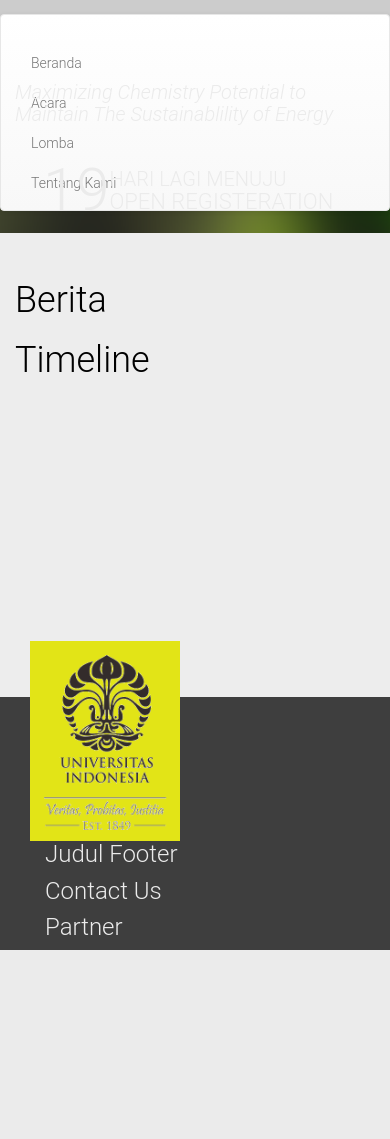
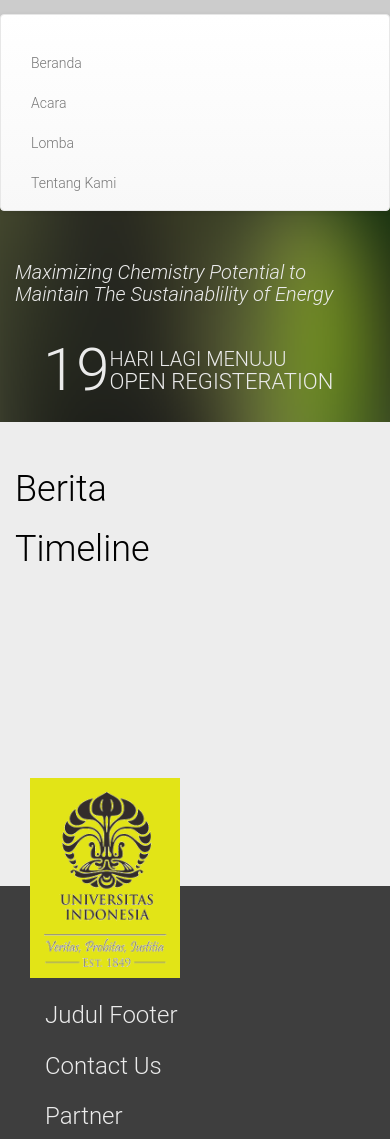
Before and after one commit to webforceindonesia/chemistryfairUI, a CodeIgniter app: page /chemistryfairui/index.php/fairui/home in a window 390 px wide. Before the commit the page ends 950 px from the top, so only its background shows below. Run offline with CodeIgniter, Linux system fonts and the light colour scheme; some libraries are stand-ins or nearby versions.

Commit message:
fixed responsivity

```diff
--- a/application/views/templates/header.php
+++ b/application/views/templates/header.php
@@ -65,7 +65,7 @@
                     </div>
                 </div>
                 <br><br>
-                <div id="footer">
+                <div id="footer" class="countdown">
                 <div class="row">
                     <div class="col-md-6">
                         <div id="tagline">
--- a/css/media.css
+++ b/css/media.css
@@ -19,7 +19,7 @@
 	}
 }
 
-@media (min-width: 700px) and (max-width: 995px) {
+@media (min-width: 769px) and (max-width: 995px) {
 
 	#countdown
 	{
@@ -35,6 +35,11 @@
 	#tagline h4
 	{
 		font-size:20px;
+	}
+
+	.countdown
+	{
+		margin-top:10%;
 	}
 
 	.right_number
@@ -58,9 +63,14 @@
 		margin-top:0;
 		font-size:22px;
 	}
+
+	#footerPar h3
+	{
+		margin-top:1em;
+	}
 }
 
-@media (min-width: 451px) and (max-width: 699px)
+@media (min-width: 451px) and (max-width: 768px)
 {
 	#countdown
 	{
@@ -73,45 +83,14 @@
 		margin-bottom:2em;
 	}
 
-	#tagline h4
+	#headerAll
 	{
-		font-size:20px;
+		height:60%;
 	}
 
-	.right_number
+	.countdown
 	{
-		margin-left:0;
-	}
-
-	.left_number h1
-	{
-		font-size:60px;
-	}
-
-	.right_number h4
-	{
-		margin-bottom:0;
-		font-size:20px;
-	}
-
-	.right_number h3
-	{
-		margin-top:0;
-		font-size:22px;
-	}
-}
-
-@media (max-width: 450px)
-{
-	#countdown
-	{
-		margin-left:2em;
-	}
-
-	#tagline
-	{
-		margin-top:2em;
-		margin-bottom:2em;
+		margin-top:30%;
 	}
 
 	#tagline h4
@@ -141,4 +120,64 @@
 		font-size:22px;
 	}
 
+	#footerPar h3
+	{
+		margin-top:1em;
+	}
 }
+
+@media (max-width: 450px)
+{
+	#countdown
+	{
+		margin-left:2em;
+	}
+
+	#tagline
+	{
+		margin-top:2em;
+		margin-bottom:2em;
+	}
+
+	.countdown
+	{
+		margin-top:50%;
+	}
+
+	#headerAll
+	{
+		height:50%;
+	}
+
+	#tagline h4
+	{
+		font-size:20px;
+	}
+
+	.right_number
+	{
+		margin-left:0;
+	}
+
+	.left_number h1
+	{
+		font-size:60px;
+	}
+
+	.right_number h4
+	{
+		margin-bottom:0;
+		font-size:20px;
+	}
+
+	.right_number h3
+	{
+		margin-top:0;
+		font-size:22px;
+	}
+
+	#footerPar h3
+	{
+		margin-top:1em;
+	}
+}
--- a/css/style.css
+++ b/css/style.css
@@ -27,11 +27,15 @@
 	color:#000;
 }
 
+#headerAll
+{
+	height:40%;
+}
+
 #headerBig
 {
 	position:relative;
 	top:0;
-	height:20%;
 }
 
 #contentAll
```
Also changed, not shown: images/logo.svg (added).
